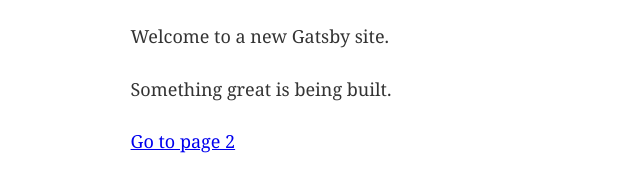
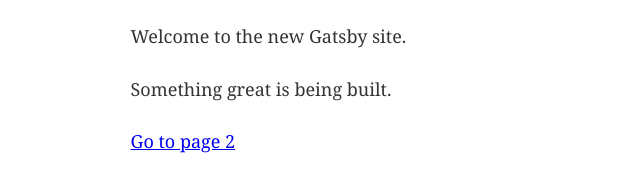
Before and after one commit to drewwmercer/gatsby-playground, a Gatsby site: page / in a window 1280 px wide. Shown: the part 170-362 px from the top of the page, 49-689 px from the left. Built offline with nearby package versions, Linux system fonts and the light colour scheme; Gatsby itself is replaced by a stand-in of ours.

Commit message:
Update index.js

```diff
--- a/src/pages/index.js
+++ b/src/pages/index.js
@@ -9,7 +9,7 @@
   Layout >
   <
   h1 > Hello user < /h1> <
-  p > Welcome to a new Gatsby site. < /p> <
+  p > Welcome to the new Gatsby site. < /p> <
   p > Something great is being built. < /p> <
   Link to = "/page-2/" > Go to page 2 < /Link> <
   /Layout>
```
